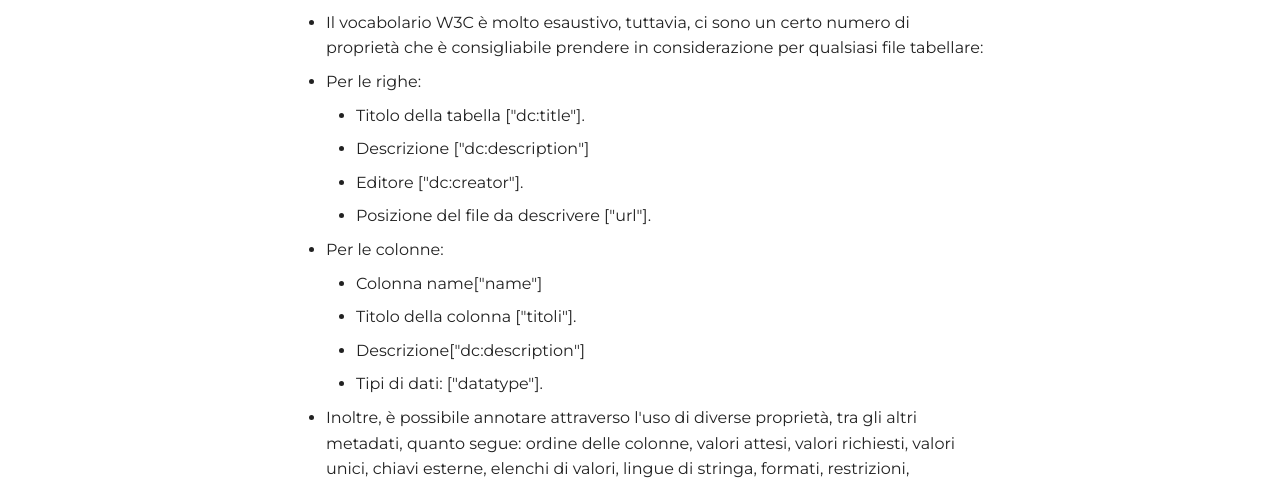
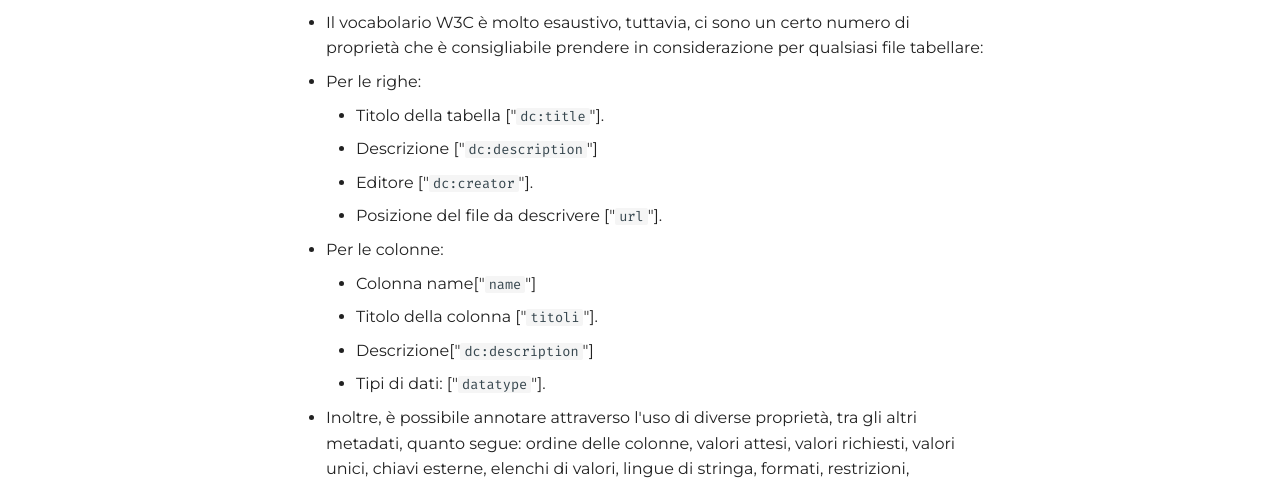
Before and after one commit to ondata/guidaPraticaPubblicazioneCSV, an MkDocs documentation site: the page built from docs/dizionario_dati/README.md, in a window 1280 px wide and 900 px high, scrolled down 1727 px. Shown: the part 219-701 px from the top of the window. Built offline with MkDocs 1.6.1 and Material for MkDocs 9.7.7, drawn with Linux system fonts in a browser that asks for light colours; comment, search, counter and statistics services are not loaded.

```diff
--- a/docs/dizionario_dati/README.md
+++ b/docs/dizionario_dati/README.md
@@ -58,16 +58,16 @@ Colonna 6:
 - Il vocabolario W3C è molto esaustivo, tuttavia, ci sono un certo numero di proprietà che è consigliabile prendere in considerazione per qualsiasi file tabellare:
 
 - Per le righe:
-     - Titolo della tabella ["dc:title"].
-     - Descrizione ["dc:description"]
-     - Editore ["dc:creator"].
-     - Posizione del file da descrivere ["url"].
+     - Titolo della tabella ["`dc:title`"].
+     - Descrizione ["`dc:description`"]
+     - Editore ["`dc:creator`"].
+     - Posizione del file da descrivere ["`url`"].
 
 - Per le colonne:
-     - Colonna name["name"]
-     - Titolo della colonna ["titoli"].
-     - Descrizione["dc:description"]
-     - Tipi di dati: ["datatype"].
+     - Colonna name["`name`"]
+     - Titolo della colonna ["`titoli`"].
+     - Descrizione["`dc:description`"]
+     - Tipi di dati: ["`datatype`"].
 
 - Inoltre, è possibile annotare attraverso l'uso di diverse proprietà, tra gli altri metadati, quanto segue: ordine delle colonne, valori attesi, valori richiesti, valori unici, chiavi esterne, elenchi di valori, lingue di stringa, formati, restrizioni, validazioni, istruzioni per la trasformazione del CSV in un altro formato.
 - Quello che segue è un esempio di un dizionario di dati espresso come schema in formato JSON che può essere fornito tramite un server web. Per esempio, tramite l'URL: [http://example.org/automoviles.csv-metadata.json](http://example.org/automoviles.csv-metadata.json).
```
